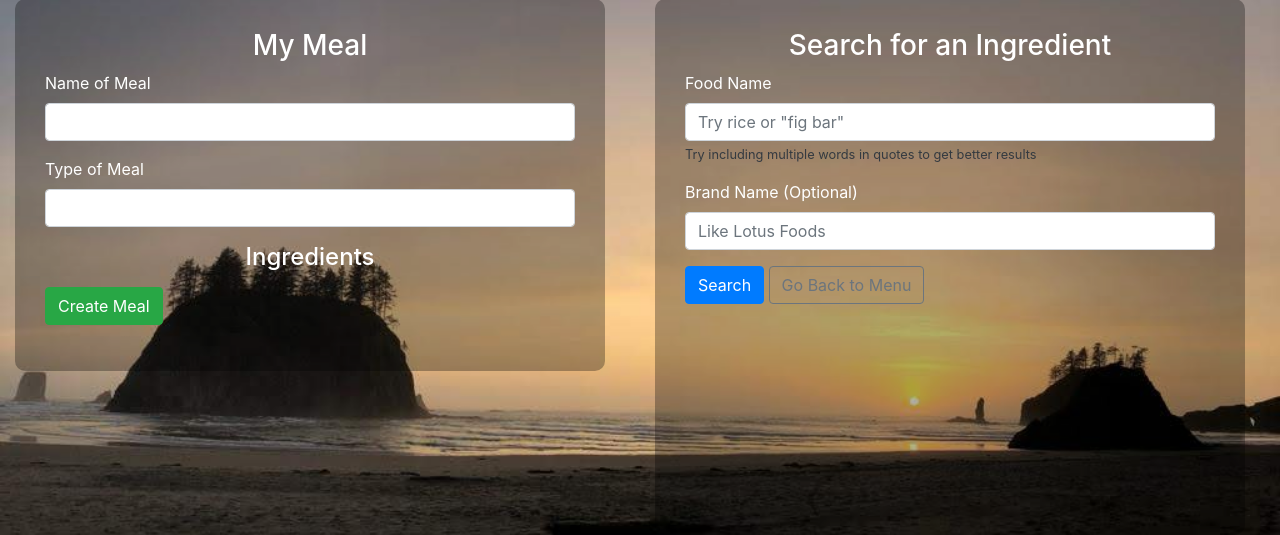
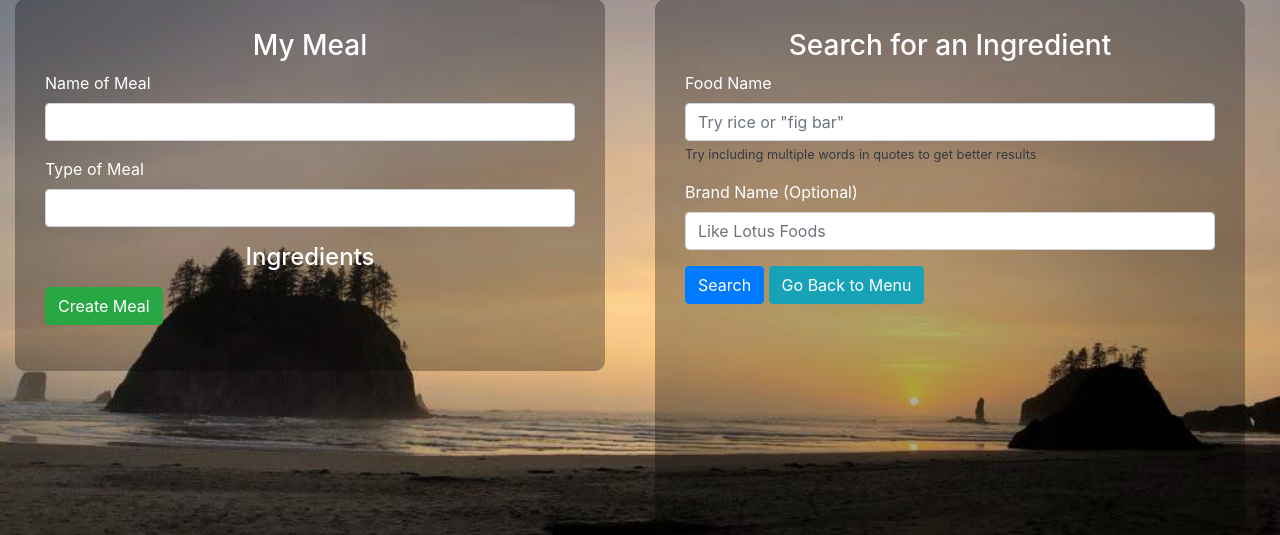
Before and after one commit to jakejg/Backcountry-Food-Planner, a Flask app: page /meals in a window 1280 px wide. Shown: the part 284-819 px from the top of the page. Run offline with Flask 2, Linux system fonts and the light colour scheme; the visitor is signed in with stand-in values (Sample User, id 1); data comes from the database, SQL or seed files in the repository; some libraries are stand-ins or nearby versions.

Commit message:
changed Go back to menu button to make it easier to see

```diff
--- a/app/templates/create_meal.html
+++ b/app/templates/create_meal.html
@@ -49,7 +49,7 @@
                 </div>
                 <button type="submit" class="btn btn-primary">Search</button>
                 {% if 'trip_id' in session %}
-                <span><a href="{{url_for('select_meals', trip_id=session.get('trip_id'))}}" class="btn btn-outline-secondary">Go Back to Menu</a></span>
+                <span><a href="{{url_for('select_meals', trip_id=session.get('trip_id'))}}" class="btn btn-info">Go Back to Menu</a></span>
                 {% endif %}
                 <div id="directions" class="container text-center mb-2">
                 </div>
```
